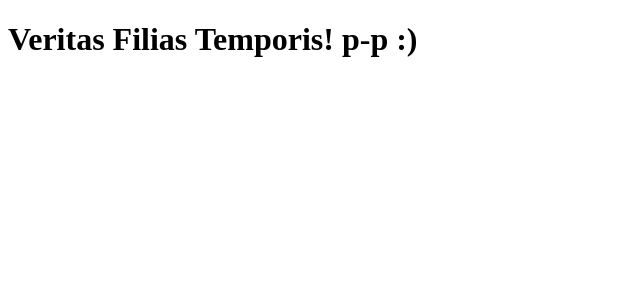
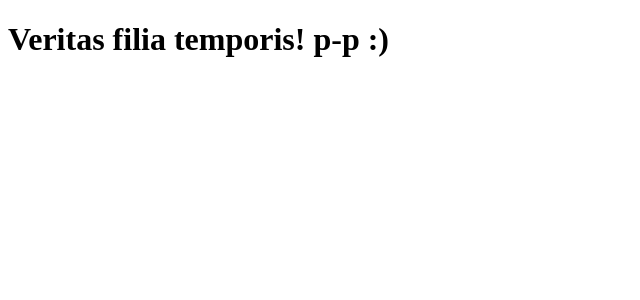
Before and after one commit to PedroAraujw/clone-tabnews, a Next.js app: page / in a window 1280 px wide. Shown: the top 300 px of the page, without its empty margins (0-640 px from the left). Built offline with nearby package versions, Linux system fonts and the light colour scheme.

Commit message:
alterna a frase

```diff
--- a/pages/index.js
+++ b/pages/index.js
@@ -1,5 +1,5 @@
 function Home (){
-    return <h1>Veritas Filias Temporis! p-p :)</h1>
+    return <h1>Veritas filia temporis! p-p :)</h1>
 }
 
 export default Home;
```
